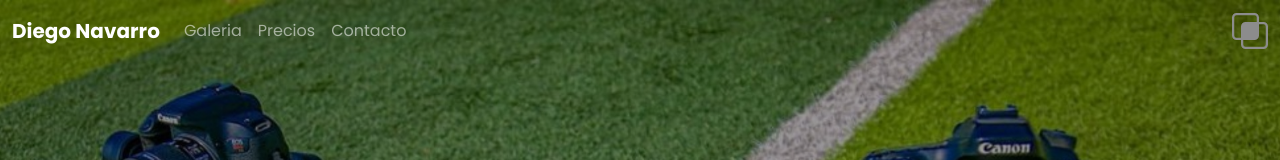
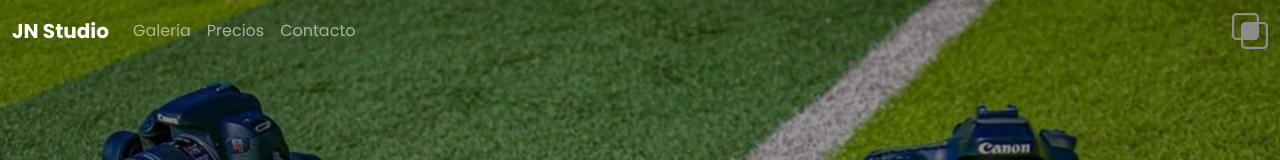
Before and after one commit to DiegoNavarro18/Diego, a plain HTML site: page index.html in a window 1280 px wide. Shown: the top 160 px of the page. Drawn offline with nearby package versions, Linux system fonts and the light colour scheme.

Commit message:
Add files via upload

```diff
--- a/index.html
+++ b/index.html
@@ -170,7 +170,7 @@
 
       <nav id="navbar" class="navbar navbar-expand-lg navbar-dark fixed-top">
   <div class="container-fluid">
-    <span class="navbar-brand" href="#"><strong>Diego Navarro</strong></span>
+    <span class="navbar-brand" href="#"><strong>JN Studio</strong></span>
     <button class="navbar-toggler" type="button" data-bs-toggle="collapse" data-bs-target="#navbarText" aria-controls="navbarText" aria-expanded="false" aria-label="Toggle navigation">
       <span class="navbar-toggler-icon"></span>
     </button>
```
